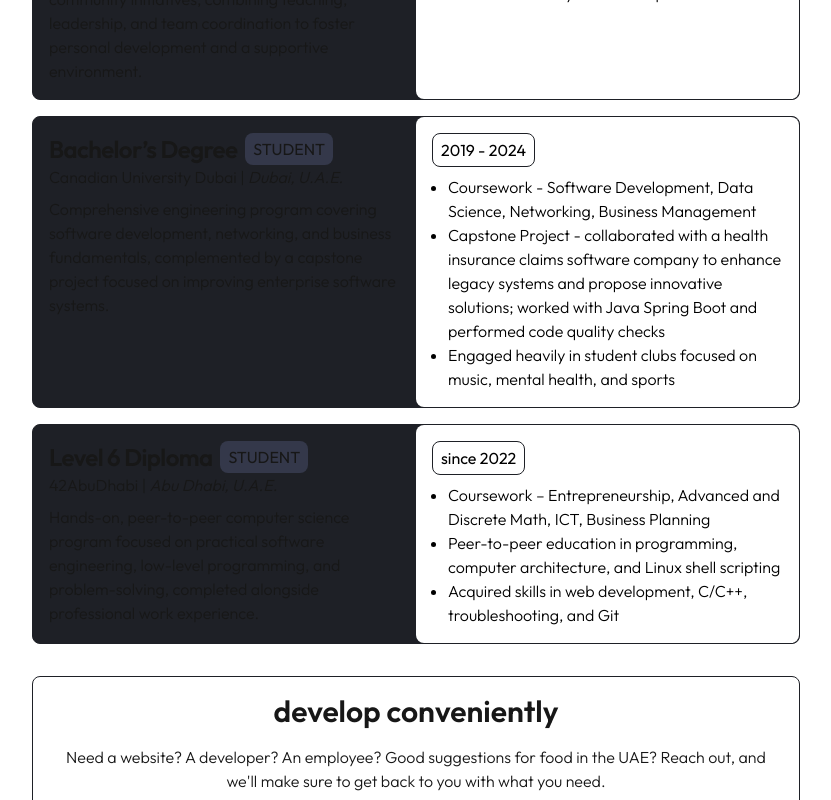
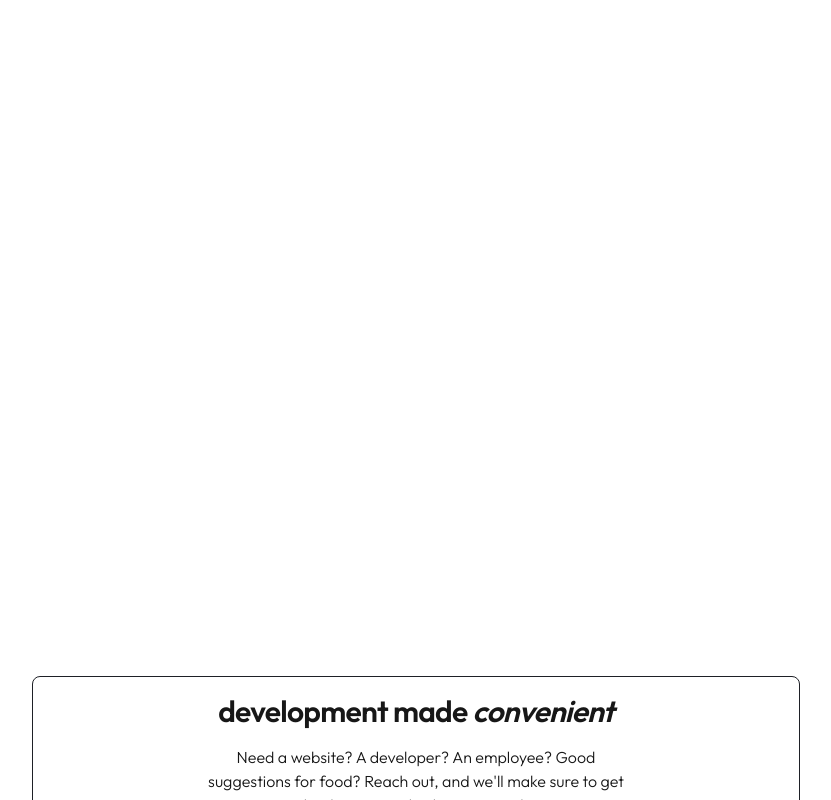
Before and after one commit to Selerium/portfolio, a Next.js app: page / in a window 1280 px wide. Shown: the part 3000-3800 px from the top of the page, without its empty margins (224-1055 px from the left). Built offline with nearby package versions, Linux system fonts and the light colour scheme.

Commit message:
animations complete on homepage

```diff
--- a/src/app/page.tsx
+++ b/src/app/page.tsx
@@ -6,13 +6,7 @@ import Link from "next/link";
 import { useStore } from "../stores/SidebarStore";
 import Expertise from "@/components/expertise";
 import Resume from "@/components/resume";
-import {
-  animate,
-  createScope,
-  set,
-  splitText,
-  stagger,
-} from "animejs";
+import { animate, createScope, set, splitText, stagger } from "animejs";
 
 export default function Home() {
   const root = useRef(null);
@@ -154,13 +148,13 @@ export default function Home() {
       <div className="w-full flex flex-col justify-center items-center">
         <Resume />
         <div className="flex flex-col items-center gap-4 w-3/5 min-w-72 p-4 mb-8 rounded-lg border-primary border">
-          <h2 className="font-semibold text-3xl text-center">
-            develop conveniently
+          <h2 className="font-semibold text-3xl text-center tracking-tight">
+            development made <span className="italic">convenient</span>
           </h2>
-          <p className="font-light text-center">
-            Need a website? A developer? An employee? Good suggestions for food
-            in the UAE? Reach out, and we&apos;ll make sure to get back to you
-            with what you need.
+          <p className="w-3/5 font-light text-center">
+            Need a website? A developer? An employee? Good suggestions for food?
+            Reach out, and we&apos;ll make sure to get back to you with what you
+            need.
           </p>
           <Link
             className={`${primary.className} w-fit link rounded-lg border border-white p-2 pl-4 tracking-widest font-semibold hover:border-black bg-primary hover:text-black hover:bg-white hover:shadow-md shadow-blue-300/25 transition-all`}
--- a/src/components/expertise.tsx
+++ b/src/components/expertise.tsx
@@ -273,10 +273,7 @@ export default function Expertise({ changeSite }: any) {
         opacity: [0, 1],
         autoplay: onScroll({
           enter: "bottom top",
-          leave: 'top bottom',
-          // onEnter: () => {
-          //   animation.restart();
-          // },
+          leave: "top bottom",
         }),
         easing: "linear",
         duration: 300,
--- a/src/components/resume.tsx
+++ b/src/components/resume.tsx
@@ -1,4 +1,5 @@
-import { useState } from "react";
+import { animate, createScope, onScroll, stagger } from "animejs";
+import { useEffect, useRef, useState } from "react";
 
 export default function Resume() {
   const [selectedOption, setSelectedOption] = useState("ALL");
@@ -115,8 +116,32 @@ export default function Resume() {
     },
   ];
 
+  const root = useRef(null);
+  const scope = useRef(null as any);
+  useEffect(() => {
+    scope.current = createScope({ root }).add((self) => {
+      const animation = animate(".resumeCard", {
+        opacity: [0, 1],
+        transformX: [100, 0],
+        duration: 300,
+        delay: stagger(150),
+        autoplay: onScroll({
+          enter: "bottom bottom",
+        }),
+        onComplete: () => {
+          animation.revert();
+        },
+      });
+    });
+
+    return () => scope.current.revert();
+  }, []);
+
   return (
-    <div className="w-3/5 min-w-72 h-fit flex flex-col gap-4 transition-all pb-8">
+    <div
+      ref={root}
+      className="w-3/5 min-w-72 h-fit flex flex-col gap-4 transition-all pb-8"
+    >
       <h2 className="text-2xl lg:text-4xl font-semibold tracking-tighter order-first">
         my resume
       </h2>
@@ -140,7 +165,7 @@ export default function Resume() {
       {resumeList.map((item) => (
         <div
           key={`${item.title}${item.organization}`}
-          className={`flex lg:flex-row flex-col rounded-lg border border-primary transition-all bg-primary ${
+          className={`resumeCard flex lg:flex-row flex-col rounded-lg border border-primary transition-all bg-primary ${
             selectedOption === "ALL" || item.type === selectedOption
               ? "opacity-100"
               : "h-0 opacity-0 absolute bottom-0"
@@ -149,10 +174,12 @@ export default function Resume() {
           <div className="lg:w-1/2 flex flex-col gap-2 p-4">
             <div>
               <div className="flex gap-2">
-                <p className="tracking-tight font-semibold text-2xl">
+                <p className="tracking-tight font-semibold text-2xl lowercase">
                   {item.title}
                 </p>
-                <p className="py-1 px-2 h-fit rounded-lg bg-secondary">{item.type}</p>
+                <p className="py-1 px-2 h-fit rounded-lg bg-secondary">
+                  {item.type}
+                </p>
               </div>
               <p className="font-light">
                 {item.organization} |{" "}
@@ -163,7 +190,9 @@ export default function Resume() {
           </div>
           <div className="lg:w-1/2 flex flex-col justify-start gap-2 p-4 bg-white text-black rounded-lg">
             <p className="py-1 px-2 border border-primary rounded-lg w-fit">
-              {item.endDate === 'Present' ? `since ${item.startDate} ` : `${item.startDate} - ${item.endDate}`}
+              {item.endDate === "Present"
+                ? `since ${item.startDate} `
+                : `${item.startDate} - ${item.endDate}`}
             </p>
             <ul className="list-disc ml-4">
               {item.points.map((point) => (
```
